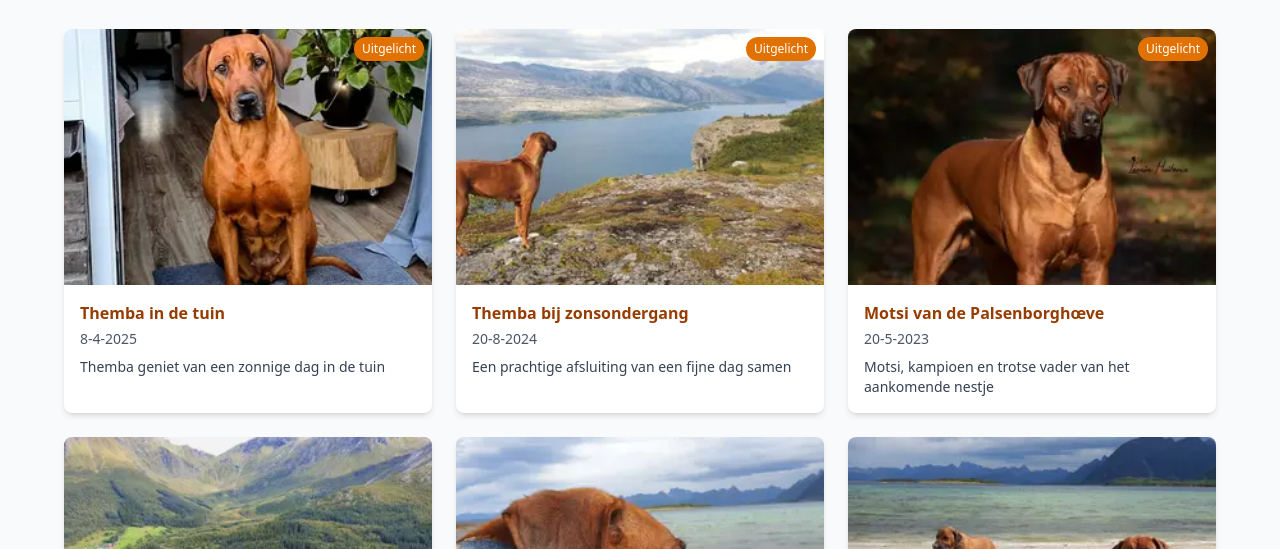
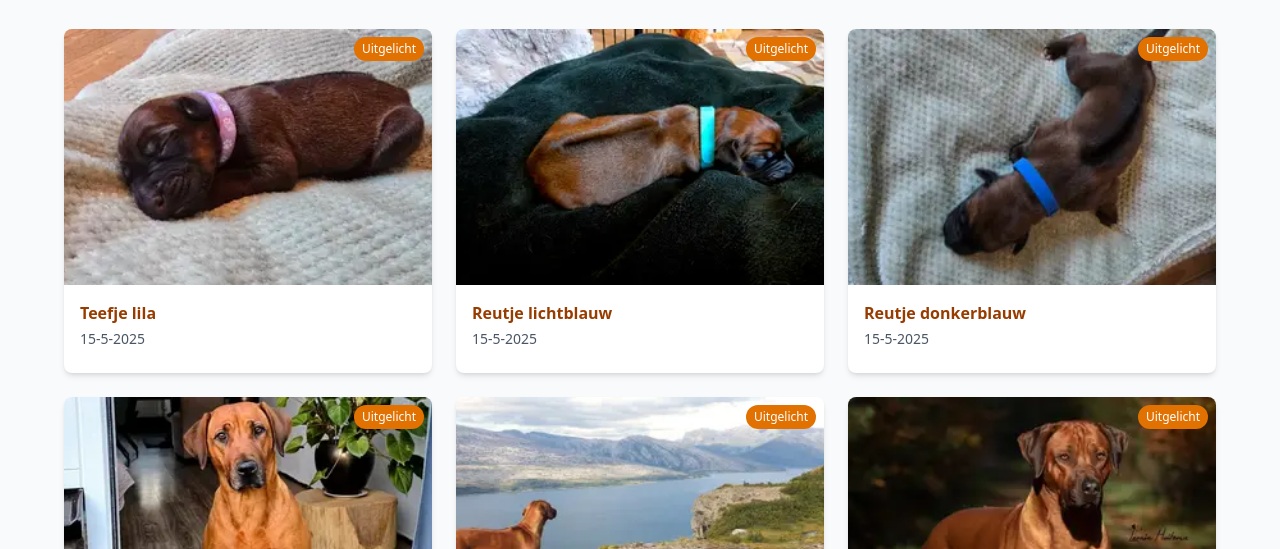
Before and after one commit to webbertakken/thembastribe-nl, an Astro site: page /fotos in a window 1280 px wide. Shown: the part 251-800 px from the top of the page. Built offline with nearby package versions, Linux system fonts and the light colour scheme; Astro itself is replaced by a stand-in of ours.

Commit message:
feat: photo's of first 3 pups (#3)

```diff
--- a/src/components/PhotoGallery.jsx
+++ b/src/components/PhotoGallery.jsx
@@ -1,31 +1,37 @@
-import { useState, useEffect } from 'react';
-import { motion } from 'framer-motion';
-import GalleryLightbox from './GalleryLightbox';
-import PhotoFilters from './PhotoFilters';
+import { useState, useEffect } from "react";
+import { motion } from "framer-motion";
+import GalleryLightbox from "./GalleryLightbox";
+import PhotoFilters from "./PhotoFilters";
 
 // Import optimized images
-import thembaPortraitOpt from '../assets/optimized/themba-portrait.webp';
-import motsiPortraitOpt from '../assets/optimized/motsi-portrait.webp';
-import thembaHeroOpt from '../assets/optimized/themba-hero.webp';
-import motsiInfoOpt from '../assets/optimized/motsi-info.webp';
-import beachOpt from '../assets/optimized/20240801_204858.webp';
-import campingOpt from '../assets/optimized/20240802_122556.webp';
-import forestOpt from '../assets/optimized/20240810_114538.webp';
-import waterOpt from '../assets/optimized/20240810_121156.webp';
-import morningWalkOpt from '../assets/optimized/20240820_085023.webp';
-import sunsetOpt from '../assets/optimized/20240820_154700.webp';
+import thembaPortraitOpt from "../assets/optimized/themba-portrait.webp";
+import motsiPortraitOpt from "../assets/optimized/motsi-portrait.webp";
+import thembaHeroOpt from "../assets/optimized/themba-hero.webp";
+import motsiInfoOpt from "../assets/optimized/motsi-info.webp";
+import beachOpt from "../assets/optimized/20240801_204858.webp";
+import campingOpt from "../assets/optimized/20240802_122556.webp";
+import forestOpt from "../assets/optimized/20240810_114538.webp";
+import waterOpt from "../assets/optimized/20240810_121156.webp";
+import morningWalkOpt from "../assets/optimized/20240820_085023.webp";
+import sunsetOpt from "../assets/optimized/20240820_154700.webp";
+import lilacFemale from "../assets/optimized/lilac-female-20250515_201908.webp";
+import cyanMale from "../assets/optimized/cyan-male-20250515_205442.webp";
+import blueMale from "../assets/optimized/blue-male-20250515_202347.webp";
 
 // Import thumbnails
-import thembaPortraitThumb from '../assets/thumbnails/thumb-themba-portrait.webp';
-import motsiPortraitThumb from '../assets/thumbnails/thumb-motsi-portrait.webp';
-import thembaHeroThumb from '../assets/thumbnails/thumb-themba-hero.webp';
-import motsiInfoThumb from '../assets/thumbnails/thumb-motsi-info.webp';
-import beachThumb from '../assets/thumbnails/thumb-20240801_204858.webp';
-import campingThumb from '../assets/thumbnails/thumb-20240802_122556.webp';
-import forestThumb from '../assets/thumbnails/thumb-20240810_114538.webp';
-import waterThumb from '../assets/thumbnails/thumb-20240810_121156.webp';
-import morningWalkThumb from '../assets/thumbnails/thumb-20240820_085023.webp';
-import sunsetThumb from '../assets/thumbnails/thumb-20240820_154700.webp';
+import thembaPortraitThumb from "../assets/thumbnails/thumb-themba-portrait.webp";
+import motsiPortraitThumb from "../assets/thumbnails/thumb-motsi-portrait.webp";
+import thembaHeroThumb from "../assets/thumbnails/thumb-themba-hero.webp";
+import motsiInfoThumb from "../assets/thumbnails/thumb-motsi-info.webp";
+import beachThumb from "../assets/thumbnails/thumb-20240801_204858.webp";
+import campingThumb from "../assets/thumbnails/thumb-20240802_122556.webp";
+import forestThumb from "../assets/thumbnails/thumb-20240810_114538.webp";
+import waterThumb from "../assets/thumbnails/thumb-20240810_121156.webp";
+import morningWalkThumb from "../assets/thumbnails/thumb-20240820_085023.webp";
+import sunsetThumb from "../assets/thumbnails/thumb-20240820_154700.webp";
+import lilacFemaleThumb from "../assets/thumbnails/thumb-lilac-female-20250515_201908.webp";
+import cyanMaleThumb from "../assets/thumbnails/thumb-cyan-male-20250515_205442.webp";
+import blueMaleThumb from "../assets/thumbnails/thumb-blue-male-20250515_202347.webp";
 
 // Photo data with imported images
 const photoData = [
@@ -37,7 +43,7 @@ const photoData = [
     image: thembaPortraitOpt,
     thumbnail: thembaPortraitThumb,
     category: "themba",
-    featured: true
+    featured: true,
   },
   {
     id: 2,
@@ -47,7 +53,7 @@ const photoData = [
     image: motsiPortraitOpt,
     thumbnail: motsiPortraitThumb,
     category: "motsi",
-    featured: true
+    featured: true,
   },
   {
     id: 3,
@@ -57,7 +63,7 @@ const photoData = [
     image: thembaHeroOpt,
     thumbnail: thembaHeroThumb,
     category: "themba",
-    featured: false
+    featured: false,
   },
   {
     id: 4,
@@ -67,7 +73,7 @@ const photoData = [
     image: motsiInfoOpt,
     thumbnail: motsiInfoThumb,
     category: "motsi",
-    featured: false
+    featured: false,
   },
   // New photos from August 2024
   {
@@ -78,7 +84,7 @@ const photoData = [
     image: beachOpt,
     thumbnail: beachThumb,
     category: "themba",
-    featured: false
+    featured: false,
   },
   {
     id: 6,
@@ -88,7 +94,7 @@ const photoData = [
     image: campingOpt,
     thumbnail: campingThumb,
     category: "themba",
-    featured: false
+    featured: false,
   },
   {
     id: 7,
@@ -98,7 +104,7 @@ const photoData = [
     image: forestOpt,
     thumbnail: forestThumb,
     category: "themba",
-    featured: false
+    featured: false,
   },
   {
     id: 8,
@@ -108,7 +114,7 @@ const photoData = [
     image: waterOpt,
     thumbnail: waterThumb,
     category: "themba",
-    featured: false
+    featured: false,
   },
   {
     id: 9,
@@ -118,7 +124,7 @@ const photoData = [
     image: morningWalkOpt,
     thumbnail: morningWalkThumb,
     category: "themba",
-    featured: false
+    featured: false,
   },
   {
     id: 10,
@@ -128,8 +134,38 @@ const photoData = [
     image: sunsetOpt,
     thumbnail: sunsetThumb,
     category: "themba",
-    featured: true
-  }
+    featured: true,
+  },
+  {
+    id: 11,
+    title: "Teefje lila",
+    description: "",
+    date: "2025-05-15",
+    image: lilacFemale,
+    thumbnail: lilacFemaleThumb,
+    category: "pups",
+    featured: true,
+  },
+  {
+    id: 12,
+    title: "Reutje lichtblauw",
+    description: "",
+    date: "2025-05-15",
+    image: cyanMale,
+    thumbnail: cyanMaleThumb,
+    category: "pups",
+    featured: true,
+  },
+  {
+    id: 13,
+    title: "Reutje donkerblauw",
+    description: "",
+    date: "2025-05-15",
+    image: blueMale,
+    thumbnail: blueMaleThumb,
+    category: "pups",
+    featured: true,
+  },
 ];
 
 export default function PhotoGallery() {
@@ -146,17 +182,21 @@ export default function PhotoGallery() {
   };
 
   const [photos, setPhotos] = useState(() => sortPhotos(photoData));
-  const [filteredPhotos, setFilteredPhotos] = useState(() => sortPhotos(photoData));
-  const [activeFilter, setActiveFilter] = useState('all');
+  const [filteredPhotos, setFilteredPhotos] = useState(() =>
+    sortPhotos(photoData),
+  );
+  const [activeFilter, setActiveFilter] = useState("all");
   const [lightboxOpen, setLightboxOpen] = useState(false);
   const [currentPhotoIndex, setCurrentPhotoIndex] = useState(0);
 
   // Filter photos when activeFilter changes
   useEffect(() => {
-    if (activeFilter === 'all') {
+    if (activeFilter === "all") {
       setFilteredPhotos(photos);
     } else {
-      setFilteredPhotos(sortPhotos(photos.filter(photo => photo.category === activeFilter)));
+      setFilteredPhotos(
+        sortPhotos(photos.filter((photo) => photo.category === activeFilter)),
+      );
     }
   }, [activeFilter, photos]);
 
@@ -177,12 +217,12 @@ export default function PhotoGallery() {
   };
 
   // Format photos for lightbox
-  const lightboxImages = filteredPhotos.map(photo => ({
+  const lightboxImages = filteredPhotos.map((photo) => ({
     src: photo.image,
     alt: photo.title,
     title: photo.title,
     description: photo.description,
-    date: photo.date
+    date: photo.date,
   }));
 
   return (
@@ -221,9 +261,11 @@ export default function PhotoGallery() {
               )}
             </div>
             <div className="p-4">
-              <h3 className="font-semibold text-amber-800 mb-1">{photo.title}</h3>
+              <h3 className="font-semibold text-amber-800 mb-1">
+                {photo.title}
+              </h3>
               <p className="text-sm text-gray-600 mb-2">
-                {new Date(photo.date).toLocaleDateString('nl-NL')}
+                {new Date(photo.date).toLocaleDateString("nl-NL")}
               </p>
               <p className="text-sm text-gray-700">{photo.description}</p>
             </div>
@@ -240,7 +282,9 @@ export default function PhotoGallery() {
 
       {filteredPhotos.length === 0 && (
         <div className="text-center py-12">
-          <p className="text-gray-500">Geen foto's gevonden in deze categorie.</p>
+          <p className="text-gray-500">
+            Geen foto's gevonden in deze categorie.
+          </p>
         </div>
       )}
     </div>
```
Also changed, not shown: src/assets/optimized/blue-male-20250515_202347.webp (added), src/assets/optimized/cyan-male-20250515_205442.webp (added), src/assets/optimized/lilac-female-20250515_201908.webp (added), src/assets/thumbnails/thumb-blue-male-20250515_202347.webp (added), src/assets/thumbnails/thumb-cyan-male-20250515_205442.webp (added), src/assets/thumbnails/thumb-lilac-female-20250515_201908.webp (added), 3 other files.
